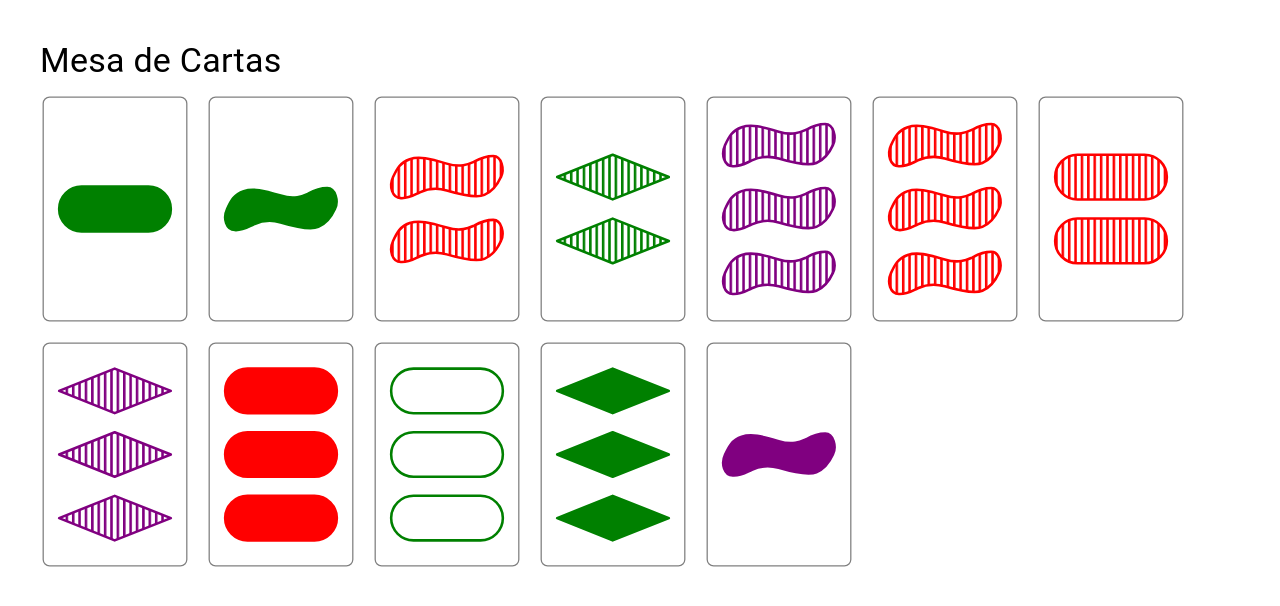
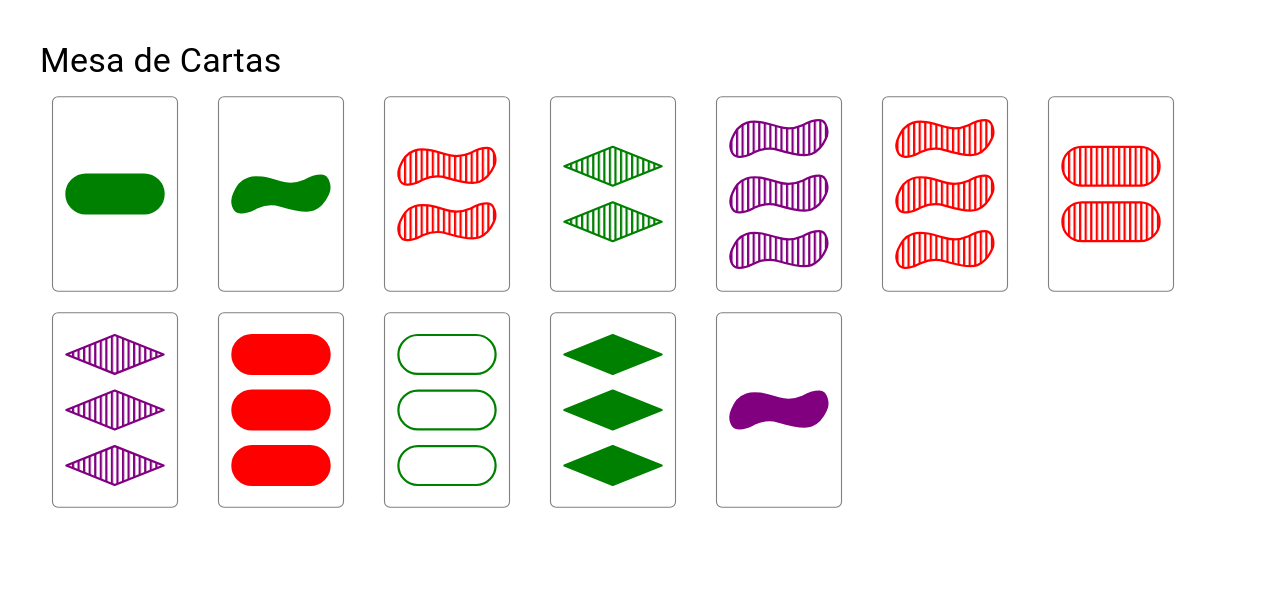
Before and after one commit to RodrigoKasama/trio-react, a React (Vite) app in the folder frontend/: page /offline in a window 1280 px wide. Shown: the top 606 px of the page. Built offline with nearby package versions, Linux system fonts and the light colour scheme.

Commit message:
refactor: Improve Carta component and OfflinePage logic + adding trio check method

```diff
--- a/frontend/src/components/Carta.jsx
+++ b/frontend/src/components/Carta.jsx
@@ -15,25 +15,24 @@ const corMap = { "Red": '0', "Green": '1', "Purple": '2' };
 const numMap = { 1: '0', 2: '1', 3: '2' };
 const preencMap = { "Full": '0', "Striped": '1', "Empty": '2' };
 
-const Carta = ({ cor, forma, num, preenc }) => {
+const Carta = ({ cor, forma, num, preenc}) => {
 
 	const arquivo = corMap[cor] + formaMap[forma] + preencMap[preenc] + numMap[num] + ".svg";
 
 	const cartaStyle = {
-		// aspectRatio: '3/4',
+		aspectRatio: '3/4',
 		display: 'flex',
-		// justifyContent: 'center',
-		// alignItems: 'center',
-		// border: '2px solid black',
-		// borderRadius: '8px',
-		// padding: '10px',
-		// boxSizing: 'border-box',
+		justifyContent: 'center',
+		alignItems: 'center',
 		width: '150px',
 	};
 
 
 	return (
-		<img src={`/public/${arquivo}`} alt="carta" style={cartaStyle} />
+		<img
+			src={`/${arquivo}`}
+			alt="carta"
+			style={cartaStyle} />
 	);
 };
 
--- a/frontend/src/pages/OfflinePage.jsx
+++ b/frontend/src/pages/OfflinePage.jsx
@@ -1,13 +1,14 @@
-import React, {useState} from "react";
-import CartaComp from "../components/Carta.jsx";
-import { Grid, Box, Typography } from "@mui/material";
-
 /* Jogo trio offline
 	- Criando um baralho embaralhado
 	- Dado um baralho, vamos preencher a mesa
 	- Tiver 3 cartas selecionadas, vamos verificar se formam um trio
 	-  Caso forme, vamos substituir as cartas, de acordo com o estado da mesa
 */
+
+
+import React, { useState } from "react";
+import Carta from "../components/Carta.jsx";
+import { Grid, Box, Typography } from "@mui/material";
 
 const formas = ["Squiggle", "Pill", "Diamond"];
 const cores = ["Red", "Green", "Purple"];
@@ -31,12 +32,46 @@ function gerarBaralho() {
 	return baralho;
 }
 
+
 export default function OfflinePage() {
-	// Shuffle the deck
 
-	const [baralho] = useState(gerarBaralho().sort(() => Math.random() - 0.5));
-	const mesa = baralho.slice(0, N_MESA);
+	const [baralho, setBaralho] = useState(gerarBaralho().sort(() => Math.random() - 0.5));
+	const [cartasMesa, setCartasMesa] = useState(baralho.slice(0, N_MESA));
+	const [selecionadas, setSelecionadas] = useState([]);
 
+
+	function handleSelecionarCarta(index) {
+
+		let novaSelecao;
+		const jaSelecionada = selecionadas.includes(index);
+
+		if (!jaSelecionada) {
+			novaSelecao = selecionadas.length != 3 ? [...selecionadas, index] : [...selecionadas];
+		} else {
+			novaSelecao = selecionadas.filter(i => i !== index);
+		}
+
+		setSelecionadas(novaSelecao);
+
+		if (novaSelecao.length === 3) {
+			const cartasSelecionadas = novaSelecao.map(i => cartasMesa[i]);
+			let is_trio = check_trio(cartasSelecionadas);
+
+			let msg = "Trio " + (is_trio ? "formado!" : "não formado!");
+			console.log(msg);
+		}
+	}
+
+
+	function check_trio(cartas) {
+		for (let att of Object.keys(cartas[0])) {
+			let aux = new Set(cartas.map(carta => carta[att]));
+			if (aux.size !== 1 && aux.size !== 3) {
+				return false;
+			}
+		}
+		return true;
+	}
 
 	return (
 
@@ -46,14 +81,10 @@ export default function OfflinePage() {
 			</Typography>
 
 			<Grid container spacing={2}>
-				{mesa.map((carta, index) => (
-					<Grid item xs={12} sm={10} md={3} key={index}>
-						<CartaComp
-							cor={carta.cor}
-							forma={carta.forma}
-							num={carta.num}
-							preenc={carta.preenc}
-						/>
+				{cartasMesa.map((carta, index) => (
+					<Grid key={index} sx={{ border: selecionadas.includes(index) ? '2px solid red' : 'none'}}
+						onClick={() => handleSelecionarCarta(index) }>
+						<Carta cor={carta.cor} forma={carta.forma} num={carta.num} preenc={carta.preenc} />
 					</Grid>
 				))}
 			</Grid>
```
